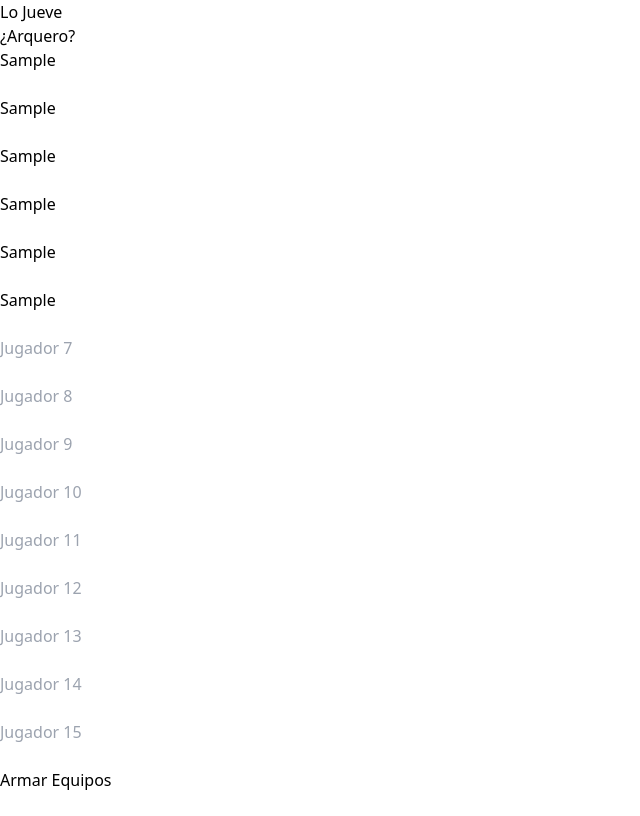
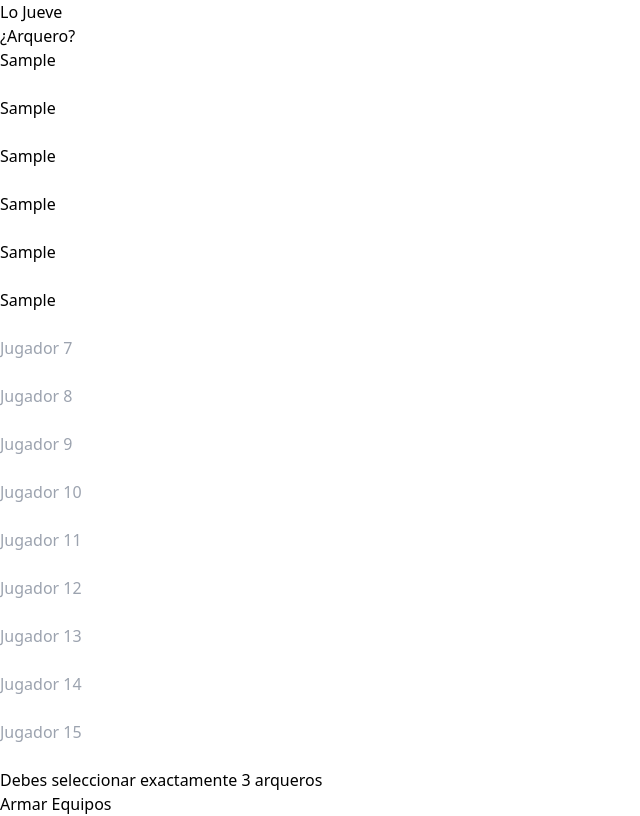
Before and after one commit to mmanna3/jueves, a React (Vite) app: page / in a window 1280 px wide. Both pictures are taken after typing "Sample", "Sample", "Sample", "Sample", "Sample", "Sample" into the empty fields and a click on the button "Armar Equipos". Shown: the whole page, without its empty margins (0-640 px from the left). Built offline with nearby package versions, Linux system fonts and the light colour scheme.

Commit message:
muestra error si no hay 3 arqueros seleccionados

```diff
--- a/src/App.tsx
+++ b/src/App.tsx
@@ -7,6 +7,7 @@ const App: React.FC = () => {
   const [arqueros, setArqueros] = useState<string[]>([]);
   const [equipos, setEquipos] = useState<string[][]>();
   const [textoBoton, setTextoBoton] = useState<string>("Armar Equipos");
+  const [error, setError] = useState<string>("");
 
   const handleChange = (index: number, value: string) => {
     const nuevosJugadores = [...jugadores];
@@ -16,12 +17,21 @@ const App: React.FC = () => {
 
   const handleSubmit = (event: FormEvent<HTMLFormElement>) => {
     event.preventDefault();
-    console.log(jugadores.length)
-    if (jugadores.length === 15 && arqueros.length === 3) {
-      const nuevosEquipos = armarEquipos(jugadores, arqueros);
-      setEquipos(nuevosEquipos)
-      setTextoBoton("Armar de nuevo")
+    setError("");
+
+    if (jugadores.length !== 15) {
+      setError("Debes ingresar 15 jugadores");
+      return;
     }
+
+    if (arqueros.length !== 3) {
+      setError("Debes seleccionar exactamente 3 arqueros");
+      return;
+    }
+
+    const nuevosEquipos = armarEquipos(jugadores, arqueros);
+    setEquipos(nuevosEquipos);
+    setTextoBoton("Armar de nuevo");
   };
 
   function agregarJugadorComoArquero(jugador: string) {
@@ -63,6 +73,11 @@ const App: React.FC = () => {
           </div>
         ))}
         <div className=''>
+          {error && (
+            <div className="mb-4 p-4 bg-red-100 border border-red-400 text-red-700 rounded">
+              {error}
+            </div>
+          )}
           {equipos && equipos.map((equipo, i) =>
           <div key={i} className='mb-4'>
             <p className='font-bold'>Equipo {i+1}</p>
```
